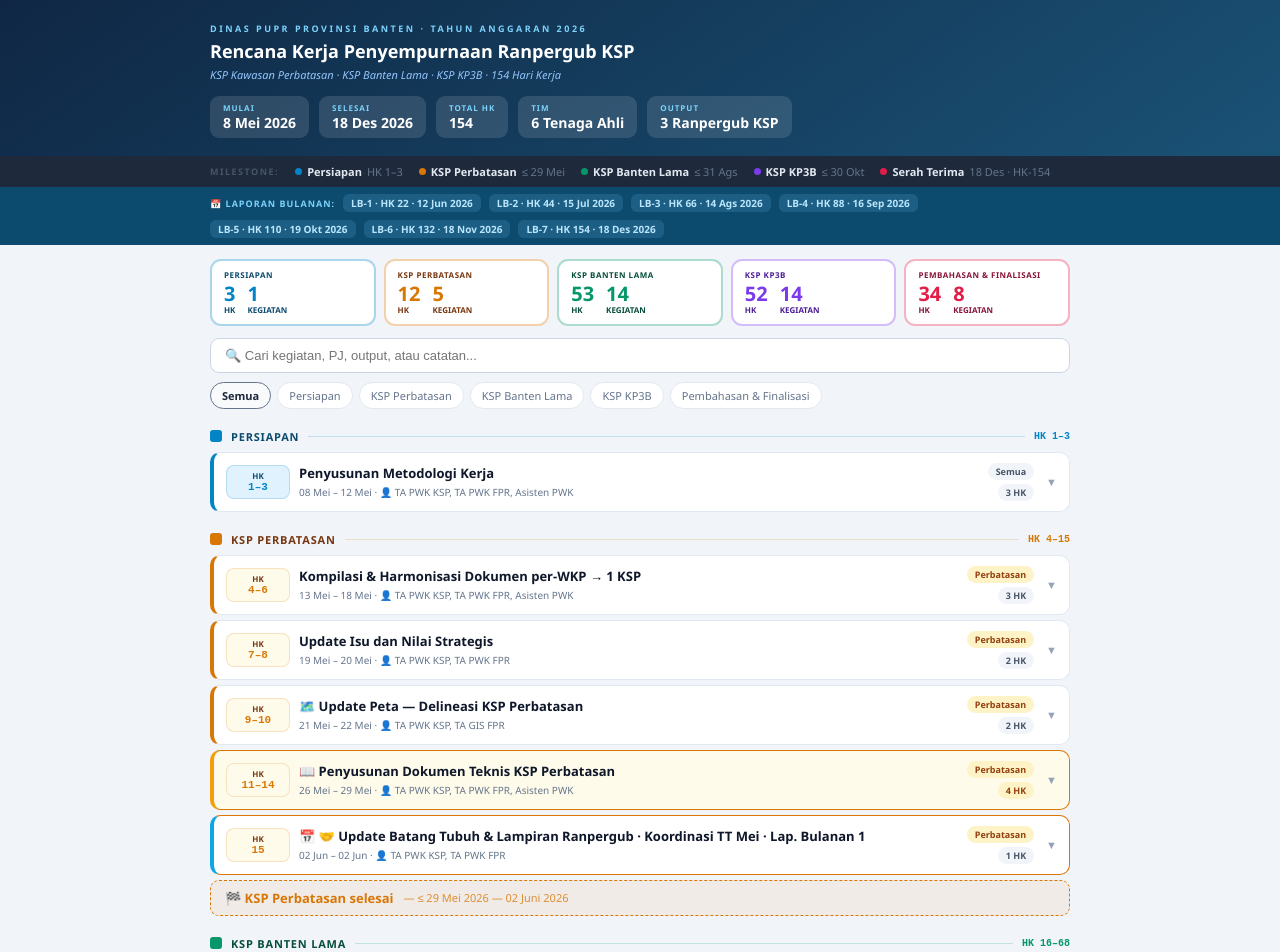
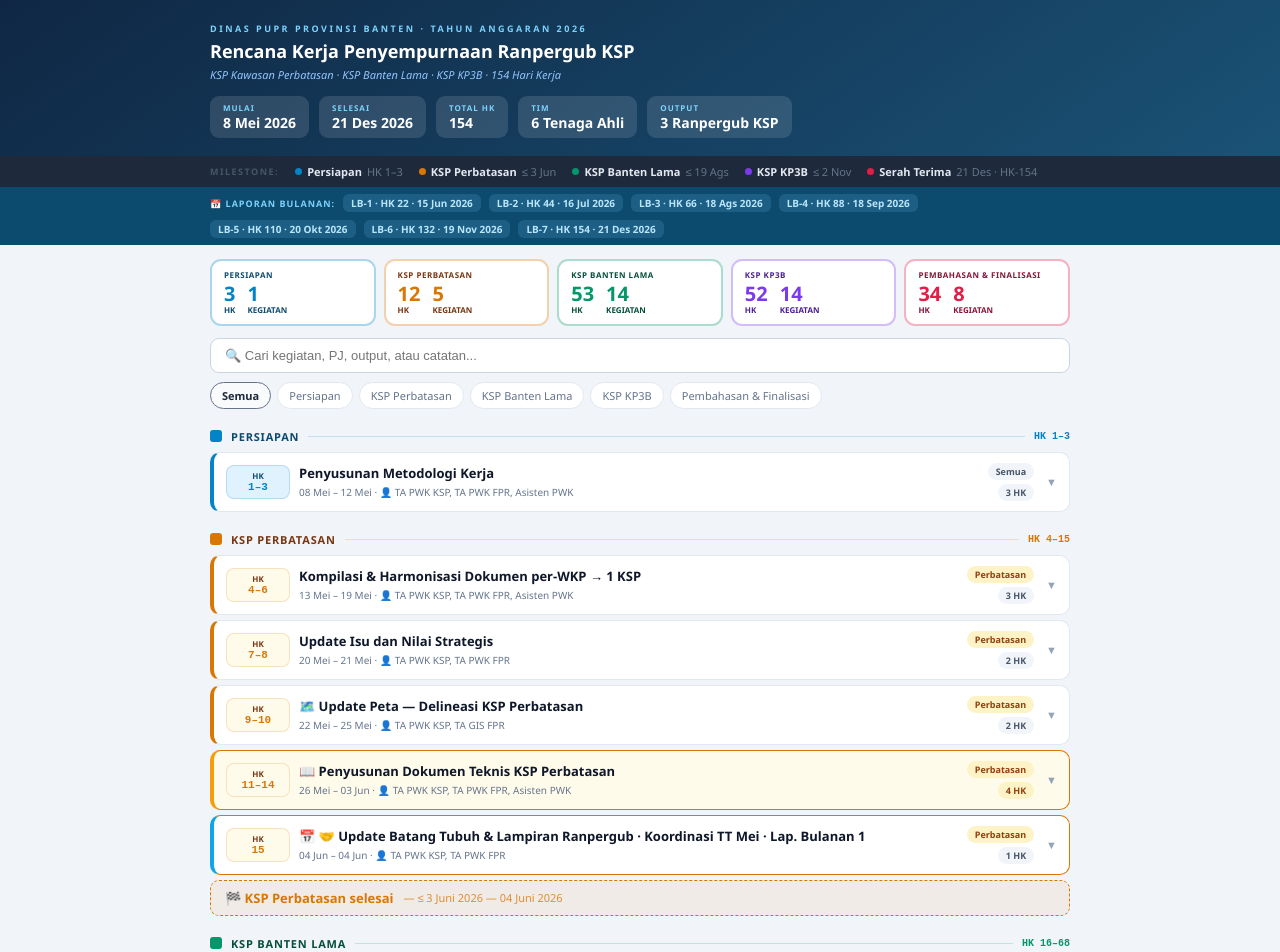
Before and after one commit to 3Dayu-py/rencana-kerja-ksp, a React (Create React App) app: page / in a window 1280 px wide. Shown: the top 952 px of the page. Built offline with nearby package versions, Linux system fonts and the light colour scheme.

Commit message:
Update App.js

```diff
--- a/src/App.js
+++ b/src/App.js
@@ -1,9 +1,19 @@
 import { useState, useMemo } from "react";
 
+// Libur SKB 3 Menteri No.1497/2/5 Tahun 2025 — Libur Nasional & Cuti Bersama 2026
 const HOLIDAYS = new Set([
-  "2026-05-01","2026-05-14","2026-05-25",
-  "2026-06-01","2026-06-04","2026-07-06",
-  "2026-08-17","2026-09-21","2026-12-25",
+  "2026-05-01", // Hari Buruh Internasional
+  "2026-05-14", // Kenaikan Yesus Kristus
+  "2026-05-15", // Cuti Bersama Kenaikan Yesus Kristus
+  "2026-05-27", // Idul Adha 1447 H
+  "2026-05-28", // Cuti Bersama Idul Adha
+  "2026-05-31", // Waisak 2570 BE
+  "2026-06-01", // Hari Lahir Pancasila
+  "2026-06-16", // 1 Muharam 1448 H
+  "2026-08-17", // Proklamasi Kemerdekaan
+  "2026-08-25", // Maulid Nabi Muhammad SAW
+  "2026-12-24", // Cuti Bersama Natal
+  "2026-12-25", // Kelahiran Yesus Kristus
 ]);
 function isWD(d) {
   return d.getDay()!==0 && d.getDay()!==6 && !HOLIDAYS.has(d.toISOString().slice(0,10));
@@ -17,12 +27,12 @@ const ALL_WDS = buildWDs(154);
 const fmtL = d => d.toLocaleDateString("id-ID",{day:"2-digit",month:"long",year:"numeric"});
 const fmtS = d => d.toLocaleDateString("id-ID",{day:"2-digit",month:"short"});
 
-// Grand total: 154 HK
-// Persiapan        :  3 HK  HK   1–3
-// KSP Perbatasan   : 11 HK  HK  4–14
-// KSP Banten Lama  : 53 HK  HK 15–67   (14 kegiatan)
-// KSP KP3B         : 52 HK  HK 68–119  (14 kegiatan)
-// Pembahasan & Fin : 35 HK  HK 120–154
+// Grand total: 154 HK  (8 Mei – 21 Desember 2026, libur SKB resmi)
+// Persiapan        :  3 HK  HK   1–3    (selesai 12 Mei)
+// KSP Perbatasan   : 11 HK  HK  4–14    (selesai 3 Jun)
+// KSP Banten Lama  : 53 HK  HK 15–67    (selesai 19 Ags, 14 kegiatan)
+// KSP KP3B         : 52 HK  HK 68–119   (selesai 2 Nov, 14 kegiatan)
+// Pembahasan & Fin : 35 HK  HK 120–154  (serah terima 21 Des)
 
 const TASKS = [
 
@@ -34,7 +44,7 @@ const TASKS = [
     output:"Outline metodologi & rencana kerja tim",
     note:"Pendalaman lingkup KAK; penyusunan kerangka metodologi & pendekatan kerja; rencana kerja lengkap tim untuk 3 KSP; pembagian tugas" },
 
-  // ══ KSP PERBATASAN  HK 4–14  (≤ 29 Mei 2026) ═══════════════════
+  // ══ KSP PERBATASAN  HK 4–14  (≤ 3 Juni 2026) ═══════════════════
   // Tim: TA PWK KSP, TA PWK FPR, Asisten PWK, TA GIS FPR
   // TA Hukum & TA GIS KSP belum kontrak, baru masuk bulan ke-2
   { id:2, phase:"KSP Perbatasan", ksp:"Perbatasan", days:3,
@@ -69,10 +79,10 @@ const TASKS = [
     tags:["perb","lapbul","koordinasi"],
     label:"Update Batang Tubuh & Lampiran Ranpergub  ·  Koordinasi TT Mei  ·  Lap. Bulanan 1",
     pj:"TA PWK KSP, TA PWK FPR",
-    output:"Ranpergub KSP Perbatasan (batang tubuh + lampiran) ✅  |  📅 Lap. Bulanan 1 — HK ke-22 (12 Jun)",
+    output:"Ranpergub KSP Perbatasan (batang tubuh + lampiran) ✅  |  📅 Lap. Bulanan 1 — HK ke-22 (15 Jun)",
     note:"Update batang tubuh dan lampiran Ranpergub KSP Perbatasan. Koordinasi bulanan Tim Teknis PUPR (Mei). Konsultasi Biro Hukum dilakukan di fase Pembahasan saat TA Hukum sudah bergabung. Lap. Bulanan 1 diserahkan HK ke-22" },
 
-  // ══ KSP BANTEN LAMA  HK 15–67  (≤ 31 Agustus 2026)  14 kegiatan  53 HK ═
+  // ══ KSP BANTEN LAMA  HK 15–67  (≤ 19 Agustus 2026)  14 kegiatan  53 HK ═
   // Tim: TA PWK KSP, TA PWK FPR, Asisten PWK, TA GIS FPR, TA GIS KSP, TA Hukum
   { id:7, phase:"KSP Banten Lama", ksp:"Banten Lama", days:4,
     tags:["bl","survei"],
@@ -106,8 +116,8 @@ const TASKS = [
     tags:["lapbul"],
     label:"Laporan Bulanan 2  [HK ke-44]",
     pj:"TA PWK KSP",
-    output:"📅 Laporan Bulanan 2 — HK ke-44 diserahkan (15 Jul)",
-    note:"Laporan progres pekerjaan bulan ke-2; notulensi pembahasan; dokumentasi kegiatan — diserahkan HK ke-44 (15 Juli)" },
+    output:"📅 Laporan Bulanan 2 — HK ke-44 diserahkan (16 Jul)",
+    note:"Laporan progres pekerjaan bulan ke-2; notulensi pembahasan; dokumentasi kegiatan — diserahkan HK ke-44 (16 Juli)" },
 
   { id:12, phase:"KSP Banten Lama", ksp:"Banten Lama", days:4,
     tags:["bl"],
@@ -134,7 +144,7 @@ const TASKS = [
     tags:["lapbul","koordinasi"],
     label:"Laporan Bulanan 3  [HK ke-66]  ·  Koordinasi TT Juli",
     pj:"TA PWK KSP",
-    output:"📅 Laporan Bulanan 3 — HK ke-66 diserahkan (14 Ags)  |  Notulensi koordinasi TT Juli",
+    output:"📅 Laporan Bulanan 3 — HK ke-66 diserahkan (18 Ags)  |  Notulensi koordinasi TT Juli",
     note:"Laporan progres bulan ke-3; koordinasi bulanan Tim Teknis PUPR (Juli) — diserahkan HK ke-66 (14 Agustus)" },
 
   { id:16, phase:"KSP Banten Lama", ksp:"Banten Lama", days:5,
@@ -170,9 +180,9 @@ const TASKS = [
     label:"Batang Tubuh & Lampiran Ranpergub  ·  Konsultasi Biro Hukum  ·  Koordinasi TT Agustus",
     pj:"TA PWK KSP, TA Hukum, TA PWK FPR",
     output:"Ranpergub KSP Banten Lama (batang tubuh + lampiran) ✅  |  Notulensi Biro Hukum  |  Notulensi TT Agustus",
-    note:"Penyusunan pasal-pasal Ranpergub & lampiran matrik rencana aksi. Konsultasi Biro Hukum (1–2x) setelah batang tubuh selesai. Koordinasi Tim Teknis Agustus. Selesai ≤ 31 Agustus 2026" },
+    note:"Penyusunan pasal-pasal Ranpergub & lampiran matrik rencana aksi. Konsultasi Biro Hukum (1–2x) setelah batang tubuh selesai. Koordinasi Tim Teknis Agustus. Selesai ≤ 19 Agustus 2026" },
 
-  // ══ KSP KP3B  HK 68–119  (≤ 30 Oktober 2026)  14 kegiatan  52 HK ═══════
+  // ══ KSP KP3B  HK 68–119  (≤ 2 November 2026)  14 kegiatan  52 HK ═══════
   // Tim: TA PWK KSP, TA PWK FPR, Asisten PWK, TA GIS FPR, TA GIS KSP, TA Hukum
   { id:21, phase:"KSP KP3B", ksp:"KP3B", days:4,
     tags:["kp3b","survei","koordinasi"],
@@ -206,8 +216,8 @@ const TASKS = [
     tags:["lapbul"],
     label:"Laporan Bulanan 4  [HK ke-88]",
     pj:"TA PWK KSP",
-    output:"📅 Laporan Bulanan 4 — HK ke-88 diserahkan (16 Sep)",
-    note:"Laporan progres pekerjaan bulan ke-4; notulensi pembahasan; dokumentasi kegiatan — diserahkan HK ke-88 (16 September)" },
+    output:"📅 Laporan Bulanan 4 — HK ke-88 diserahkan (18 Sep)",
+    note:"Laporan progres pekerjaan bulan ke-4; notulensi pembahasan; dokumentasi kegiatan — diserahkan HK ke-88 (18 September)" },
 
   { id:26, phase:"KSP KP3B", ksp:"KP3B", days:4,
     tags:["kp3b"],
@@ -234,8 +244,8 @@ const TASKS = [
     tags:["lapbul","koordinasi"],
     label:"Laporan Bulanan 5  [HK ke-110]  ·  Koordinasi TT Oktober",
     pj:"TA PWK KSP",
-    output:"📅 Laporan Bulanan 5 — HK ke-110 diserahkan (19 Okt)  |  Notulensi koordinasi TT Oktober",
-    note:"Laporan progres bulan ke-5; koordinasi bulanan Tim Teknis PUPR (Oktober) — diserahkan HK ke-110 (19 Oktober)" },
+    output:"📅 Laporan Bulanan 5 — HK ke-110 diserahkan (20 Okt)  |  Notulensi koordinasi TT Oktober",
+    note:"Laporan progres bulan ke-5; koordinasi bulanan Tim Teknis PUPR (Oktober) — diserahkan HK ke-110 (20 Oktober)" },
 
   { id:30, phase:"KSP KP3B", ksp:"KP3B", days:4,
     tags:["kp3b"],
@@ -270,7 +280,7 @@ const TASKS = [
     label:"Batang Tubuh & Lampiran Ranpergub  ·  Konsultasi Biro Hukum",
     pj:"TA PWK KSP, TA Hukum, TA PWK FPR",
     output:"Ranpergub KSP KP3B (batang tubuh + lampiran) ✅  |  Notulensi Biro Hukum",
-    note:"Penyusunan pasal-pasal Ranpergub & lampiran matrik rencana aksi KSP KP3B. Konsultasi Biro Hukum (1–2x) setelah batang tubuh selesai. Selesai ≤ 30 Oktober 2026" },
+    note:"Penyusunan pasal-pasal Ranpergub & lampiran matrik rencana aksi KSP KP3B. Konsultasi Biro Hukum (1–2x) setelah batang tubuh selesai. Selesai ≤ 2 November 2026" },
 
   // ══ PEMBAHASAN & FINALISASI  HK 120–154  35 HK ══════════════════════════
   { id:35, phase:"Pembahasan & Finalisasi", ksp:"Semua", days:10,
@@ -291,8 +301,8 @@ const TASKS = [
     tags:["lapbul"],
     label:"Laporan Bulanan 6  [HK ke-132]",
     pj:"TA PWK KSP",
-    output:"📅 Laporan Bulanan 6 — HK ke-132 diserahkan (18 Nov)",
-    note:"Laporan progres pekerjaan bulan ke-6 — diserahkan HK ke-132 (18 November)" },
+    output:"📅 Laporan Bulanan 6 — HK ke-132 diserahkan (19 Nov)",
+    note:"Laporan progres pekerjaan bulan ke-6 — diserahkan HK ke-132 (19 November)" },
 
   { id:38, phase:"Pembahasan & Finalisasi", ksp:"Semua", days:8,
     tags:[],
@@ -326,8 +336,8 @@ const TASKS = [
     tags:["lapbul","serahterima"],
     label:"Serah Terima Output Pekerjaan  ·  Laporan Bulanan 7  [HK ke-154]",
     pj:"TA PWK KSP",
-    output:"📋 Berita Acara Serah Terima — HK ke-154 (18 Desember 2026)  |  📅 Laporan Bulanan 7",
-    note:"Penyerahan seluruh output: 3 Ranpergub KSP · Laporan Pendahuluan · Laporan Antara · Laporan Akhir · 3 Ringkasan Eksekutif · 1 Jurnal · 7 Laporan Bulanan — pada HK ke-154, tanggal 18 Desember 2026" },
+    output:"📋 Berita Acara Serah Terima — HK ke-154 (21 Desember 2026)  |  📅 Laporan Bulanan 7",
+    note:"Penyerahan seluruh output: 3 Ranpergub KSP · Laporan Pendahuluan · Laporan Antara · Laporan Akhir · 3 Ringkasan Eksekutif · 1 Jurnal · 7 Laporan Bulanan — pada HK ke-154, tanggal 21 Desember 2026" },
 ];
 
 function buildSchedule() {
@@ -349,10 +359,10 @@ const PS={
 const PHASE_ORDER=["Persiapan","KSP Perbatasan","KSP Banten Lama","KSP KP3B","Pembahasan & Finalisasi"];
 const KCHIP={"Perbatasan":{bg:"#fef3c7",c:"#92400e"},"Banten Lama":{bg:"#d1fae5",c:"#065f46"},"KP3B":{bg:"#ede9fe",c:"#4c1d95"},"Semua":{bg:"#f1f5f9",c:"#475569"}};
 const MILESTONE={
-  6: {label:"🏁 KSP Perbatasan selesai",sub:"≤ 29 Mei 2026",clr:"#d97706"},
-  20:{label:"🏁 KSP Banten Lama selesai",sub:"≤ 31 Agustus 2026",clr:"#059669"},
-  34:{label:"🏁 KSP KP3B selesai",sub:"≤ 30 Oktober 2026",clr:"#7c3aed"},
-  42:{label:"📋 Serah Terima Output Pekerjaan",sub:"HK ke-154 · 18 Desember 2026",clr:"#e11d48"},
+  6: {label:"🏁 KSP Perbatasan selesai",sub:"≤ 3 Juni 2026",clr:"#d97706"},
+  20:{label:"🏁 KSP Banten Lama selesai",sub:"≤ 19 Agustus 2026",clr:"#059669"},
+  34:{label:"🏁 KSP KP3B selesai",sub:"≤ 2 November 2026",clr:"#7c3aed"},
+  42:{label:"📋 Serah Terima Output Pekerjaan",sub:"HK ke-154 · 21 Desember 2026",clr:"#e11d48"},
 };
 const LAP_IDS=new Set([6,11,15,25,29,37,42]);
 const TAG_ICONS={lapbul:"📅",koordinasi:"🤝",hukum:"⚖️",doktek:"📖",gis:"🗺️",survei:"🏕️",serahterima:"📋"};
@@ -377,9 +387,9 @@ export default function App(){
   });
 
   const lapBulSummary=[
-    {n:1,hk:22,tgl:"12 Jun 2026"},{n:2,hk:44,tgl:"15 Jul 2026"},{n:3,hk:66,tgl:"14 Ags 2026"},
-    {n:4,hk:88,tgl:"16 Sep 2026"},{n:5,hk:110,tgl:"19 Okt 2026"},{n:6,hk:132,tgl:"18 Nov 2026"},
-    {n:7,hk:154,tgl:"18 Des 2026"},
+    {n:1,hk:22,tgl:"15 Jun 2026"},{n:2,hk:44,tgl:"16 Jul 2026"},{n:3,hk:66,tgl:"18 Ags 2026"},
+    {n:4,hk:88,tgl:"18 Sep 2026"},{n:5,hk:110,tgl:"20 Okt 2026"},{n:6,hk:132,tgl:"19 Nov 2026"},
+    {n:7,hk:154,tgl:"21 Des 2026"},
   ];
 
   return(
@@ -390,7 +400,7 @@ export default function App(){
           <h1 style={{margin:0,fontSize:18,fontWeight:800,lineHeight:1.3}}>Rencana Kerja Penyempurnaan Ranpergub KSP</h1>
           <p style={{margin:"4px 0 0",fontSize:11,color:"#93c5fd",fontStyle:"italic"}}>KSP Kawasan Perbatasan · KSP Banten Lama · KSP KP3B · 154 Hari Kerja</p>
           <div style={{display:"flex",gap:10,marginTop:14,flexWrap:"wrap"}}>
-            {[["Mulai","8 Mei 2026"],["Selesai","18 Des 2026"],["Total HK","154"],["Tim","6 Tenaga Ahli"],["Output","3 Ranpergub KSP"]].map(([k,v])=>(
+            {[["Mulai","8 Mei 2026"],["Selesai","21 Des 2026"],["Total HK","154"],["Tim","6 Tenaga Ahli"],["Output","3 Ranpergub KSP"]].map(([k,v])=>(
               <div key={k} style={{background:"rgba(255,255,255,0.12)",borderRadius:9,padding:"6px 13px"}}>
                 <div style={{fontSize:8,color:"#7dd3fc",fontWeight:800,letterSpacing:1,textTransform:"uppercase"}}>{k}</div>
                 <div style={{fontSize:14,fontWeight:800}}>{v}</div>
@@ -403,7 +413,7 @@ export default function App(){
       <div style={{background:"#1e293b",padding:"8px 18px"}}>
         <div style={{maxWidth:860,margin:"0 auto",display:"flex",gap:16,flexWrap:"wrap",alignItems:"center"}}>
           <span style={{fontSize:9,fontWeight:800,color:"#475569",textTransform:"uppercase",letterSpacing:1.5}}>Milestone:</span>
-          {[{c:"#0284c7",l:"Persiapan",d:"HK 1–3"},{c:"#d97706",l:"KSP Perbatasan",d:"≤ 29 Mei"},{c:"#059669",l:"KSP Banten Lama",d:"≤ 31 Ags"},{c:"#7c3aed",l:"KSP KP3B",d:"≤ 30 Okt"},{c:"#e11d48",l:"Serah Terima",d:"18 Des · HK-154"}].map(m=>(
+          {[{c:"#0284c7",l:"Persiapan",d:"HK 1–3"},{c:"#d97706",l:"KSP Perbatasan",d:"≤ 3 Jun"},{c:"#059669",l:"KSP Banten Lama",d:"≤ 19 Ags"},{c:"#7c3aed",l:"KSP KP3B",d:"≤ 2 Nov"},{c:"#e11d48",l:"Serah Terima",d:"21 Des · HK-154"}].map(m=>(
             <span key={m.l} style={{display:"flex",alignItems:"center",gap:5,fontSize:11}}>
               <span style={{width:7,height:7,borderRadius:"50%",background:m.c,flexShrink:0,display:"inline-block"}}/>
               <span style={{color:"#e2e8f0",fontWeight:700}}>{m.l}</span>
@@ -531,7 +541,7 @@ export default function App(){
         })}
       </div>
       <div style={{textAlign:"center",padding:"13px",color:"#94a3b8",fontSize:10,borderTop:"1px solid #e2e8f0",background:"#fff"}}>
-        Rencana Kerja Penyempurnaan Ranpergub KSP · PUPR Prov. Banten · TA 2026 · 154 HK · 8 Mei – 18 Desember 2026
+        Rencana Kerja Penyempurnaan Ranpergub KSP · PUPR Prov. Banten · TA 2026 · 154 HK · 8 Mei – 21 Desember 2026
       </div>
     </div>
   );
```
